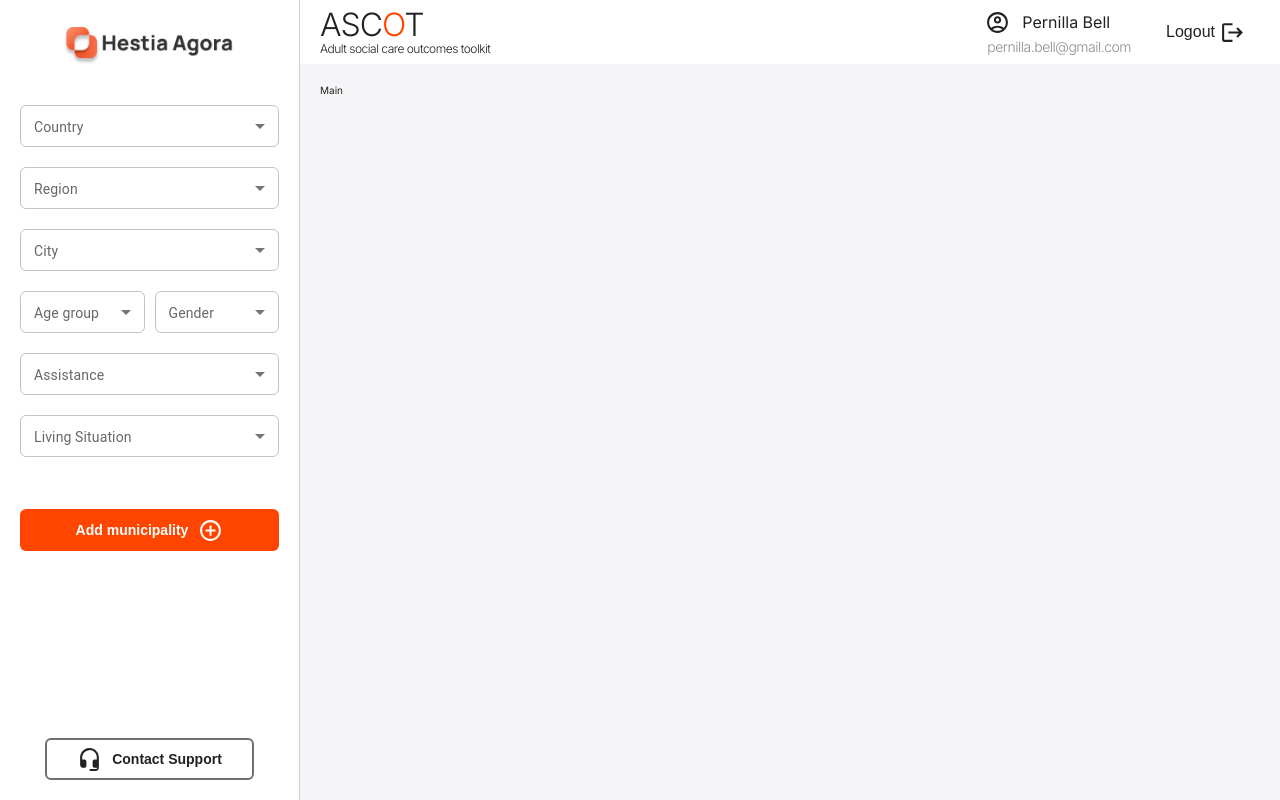
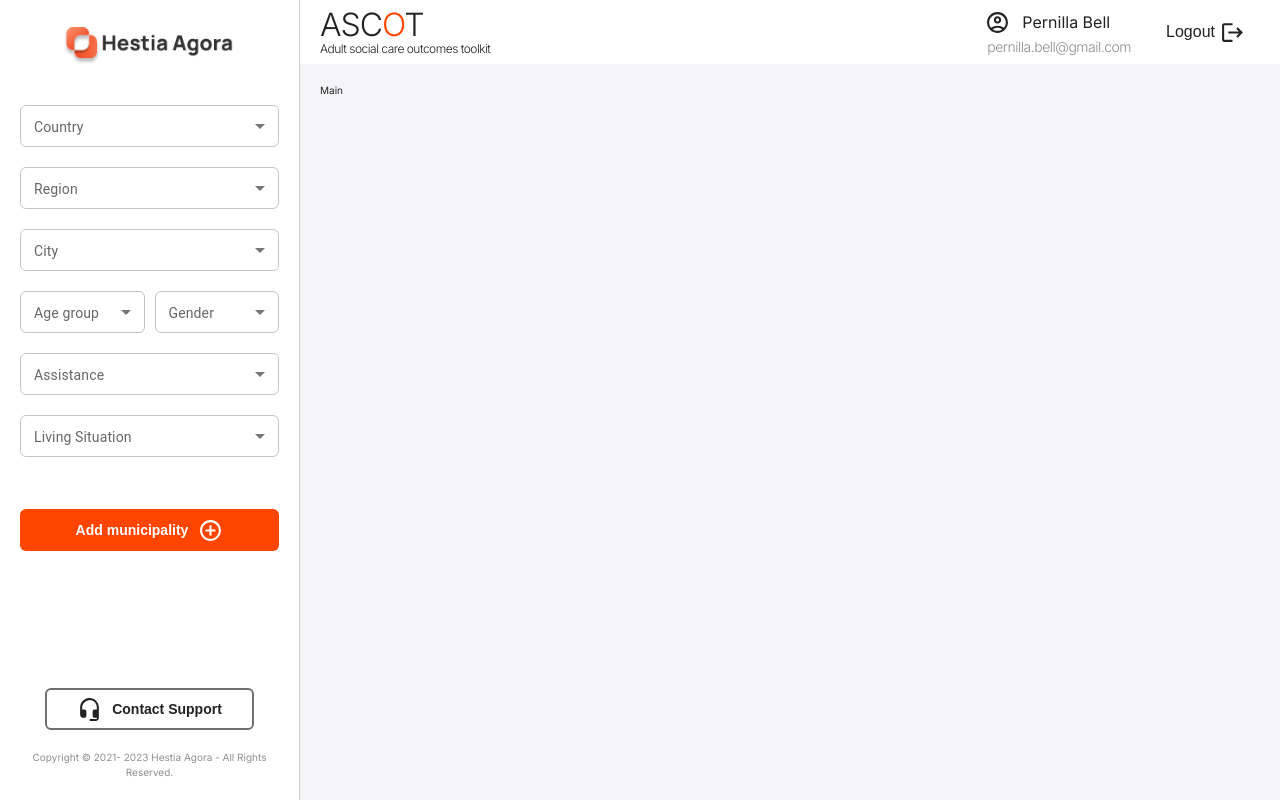
Before and after one commit to code-from-basement/ascot-analytics-web-app, a React (Vite) app: page /application in a window 1280 px wide. Built offline with nearby package versions, Linux system fonts and the light colour scheme.

Commit message:
add copyright in sidebar

```diff
--- a/src/Components/Layouts/Sidebar/Sidebar.module.css
+++ b/src/Components/Layouts/Sidebar/Sidebar.module.css
@@ -27,3 +27,12 @@
 .row:nth-of-type(3) {
   margin-top: auto;
 }
+
+.copyright{
+  display: flex;
+  align-items: center;
+  justify-content: center;
+  opacity: var(--opacity-50);
+  text-align: center;
+  line-height: 1.5;
+}
--- a/src/Components/Layouts/Sidebar/Sidebar.tsx
+++ b/src/Components/Layouts/Sidebar/Sidebar.tsx
@@ -5,6 +5,8 @@ import Button from "../../UI/Buttons/Buttons";
 import { HeadsetMicRoundedIcon } from "./../../UI/Icons/IconsLibrary";
 import { FormControl, FormLabel, Select } from "@mui/material";
 import SidebarForm from "./SidebarForm/SidebarForm";
+
+const year = new Date().getFullYear();
 
 function Sidebar() {
   return (
@@ -21,6 +23,7 @@ function Sidebar() {
           Contact Support
         </Button>
       </div>
+      <p className={Styles.copyright}>{`Copyright © 2021- ${year} Hestia Agora - All Rights Reserved.`}</p>
     </div>
   );
 }
```
